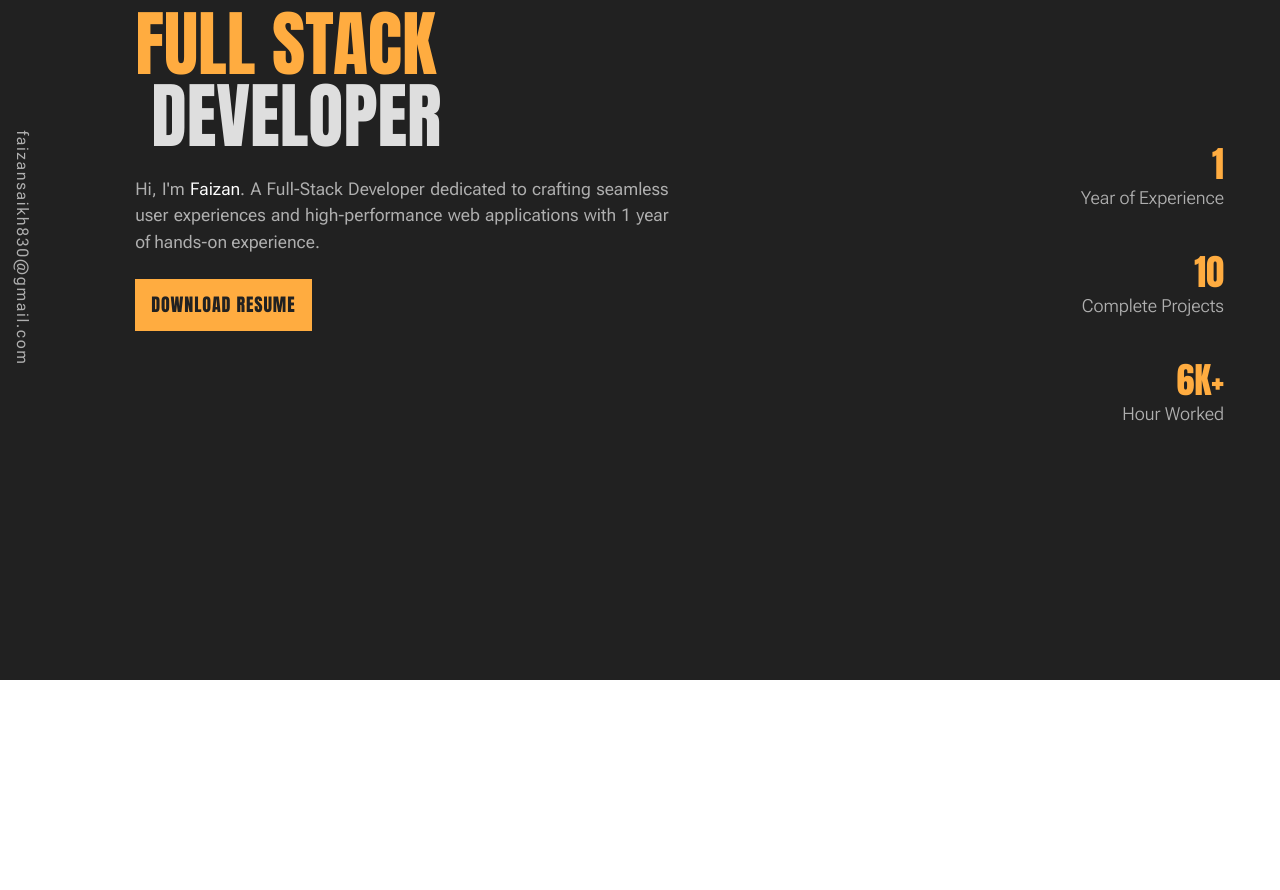
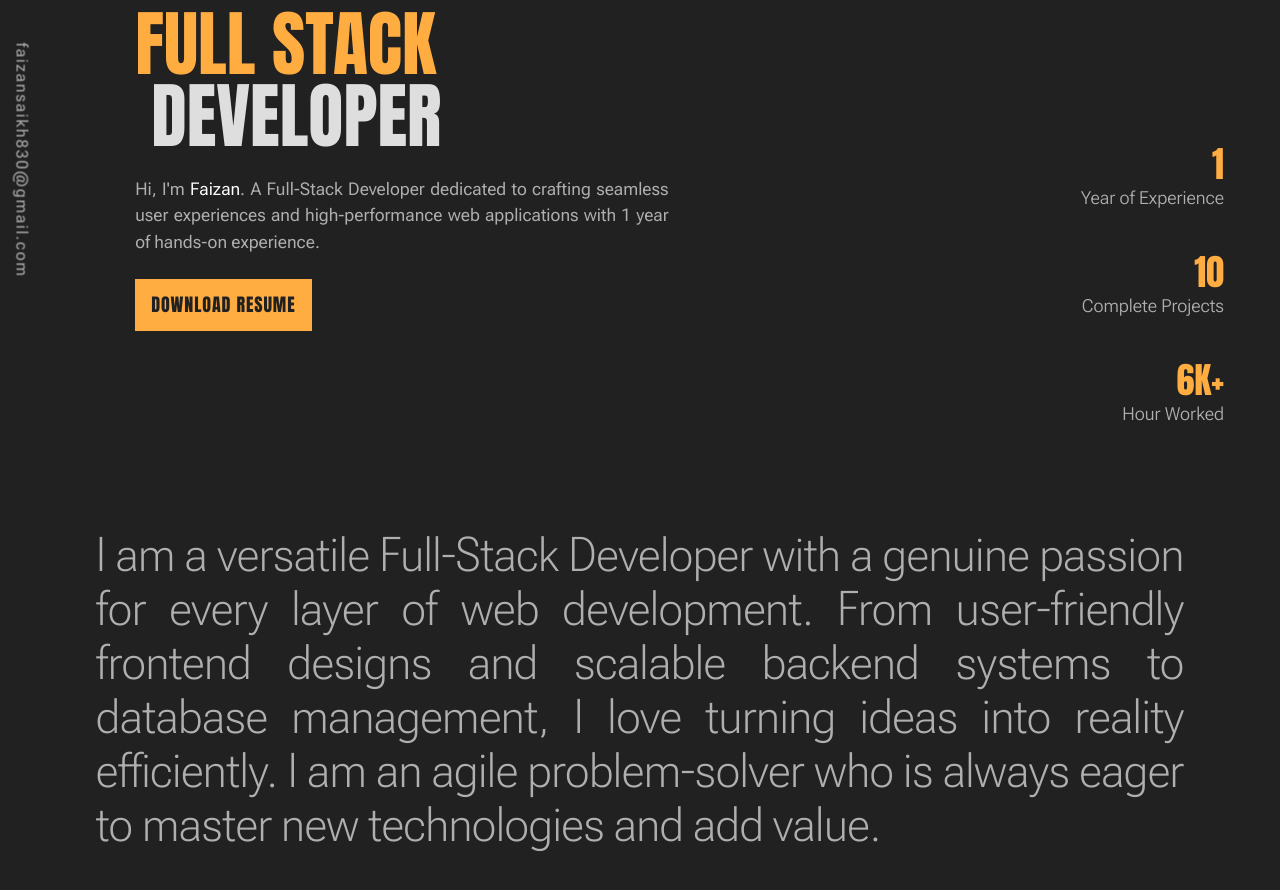
Before and after one commit to Himynameisfaizan/portfolio, a React (Vite) app: page / in a window 1280 px wide. Shown: the part 120-1010 px from the top of the page. Before the commit the page ends 800 px from the top, so only its background shows below. Built offline with nearby package versions, Linux system fonts and the light colour scheme.

Commit message:
making summary section

```diff
--- a/src/app/App.jsx
+++ b/src/app/App.jsx
@@ -1,12 +1,14 @@
 import React from 'react'
 import Header from '../components/header/Header'
-import Hero from '../features/hero_page/Hero'
+import Hero from '../features/pages/Hero'
+import Intro from '../features/pages/Intro'
+import Portfolio from '../features/pages/Portfolio'
 
 const App = () => {
   return (
-    <div className="bg-[#212121] text-white h-screen w-full flex flex-col items-center">
+    <div className="bg-[#212121] text-white w-full">
       <Header />
-      <Hero/>
+     <Portfolio />
       </div>
   )
 }
--- a/src/features/hero_page/Intro.jsx
+++ /dev/null
@@ -1,9 +0,0 @@
-import React from 'react'
-
-const Intro = () => {
-  return (
-    <div>Intro</div>
-  )
-}
-
-export default Intro
--- a/src/features/hero_page/Hero.jsx
+++ b/src/features/pages/Hero.jsx
@@ -7,7 +7,7 @@ const Hero = () => {
       <div className="flex items-start justify-center w-full gap-5">
 
         <div className="w-30 relative">
-          <span className="absolute -left-24 top-70 text-[#afafaf] -translate-y-1/2 rotate-90 font-normal tracking-widest">
+          <span className="fixed -left-24 top-70 text-[#afafaf] -translate-y-1/2 rotate-90 font-normal tracking-widest">
             faizansaikh830@gmail.com
           </span>
         </div>
--- /dev/null
+++ b/src/features/pages/Intro.jsx
@@ -0,0 +1,13 @@
+import React from 'react'
+
+const Intro = () => {
+  return (
+    <div className='flex items-center w-6xl py-25 px-8'>
+        <span className='text-5xl text-[#afafaf] font-light leading-13.5 text-justify'>
+            I am a versatile Full-Stack Developer with a genuine passion for every layer of web development. From user-friendly frontend designs and scalable backend systems to database management, I love turning ideas into reality efficiently. I am an agile problem-solver who is always eager to master new technologies and add value.
+        </span>
+        </div>
+  )
+}
+
+export default Intro
--- /dev/null
+++ b/src/features/pages/Portfolio.jsx
@@ -0,0 +1,17 @@
+import React from 'react'
+import Hero from './Hero'
+import Intro from './Intro'
+
+const Portfolio = () => {
+  return (
+    <>
+    <Hero />
+    <div className='flex items-center justify-center'>
+
+    <Intro />
+    </div>
+    </>
+  )
+}
+
+export default Portfolio
```
